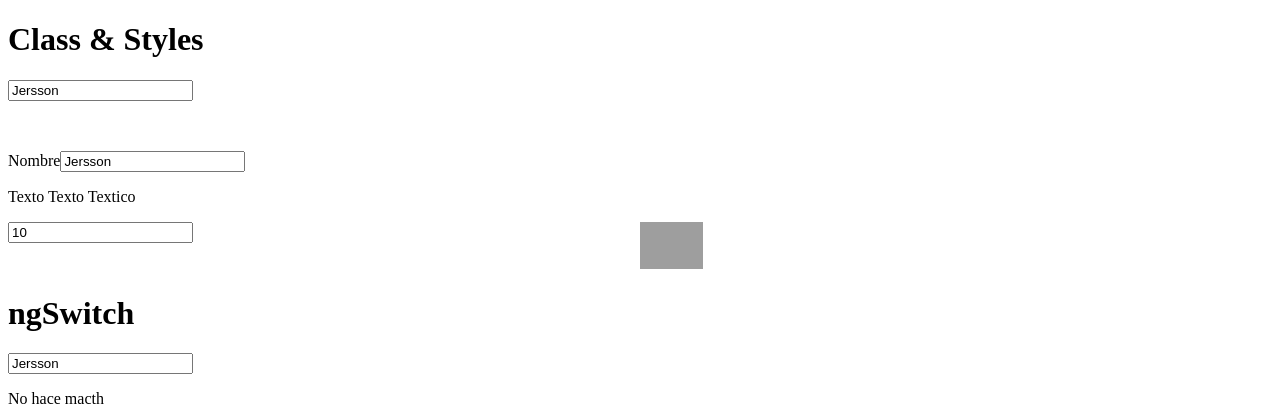
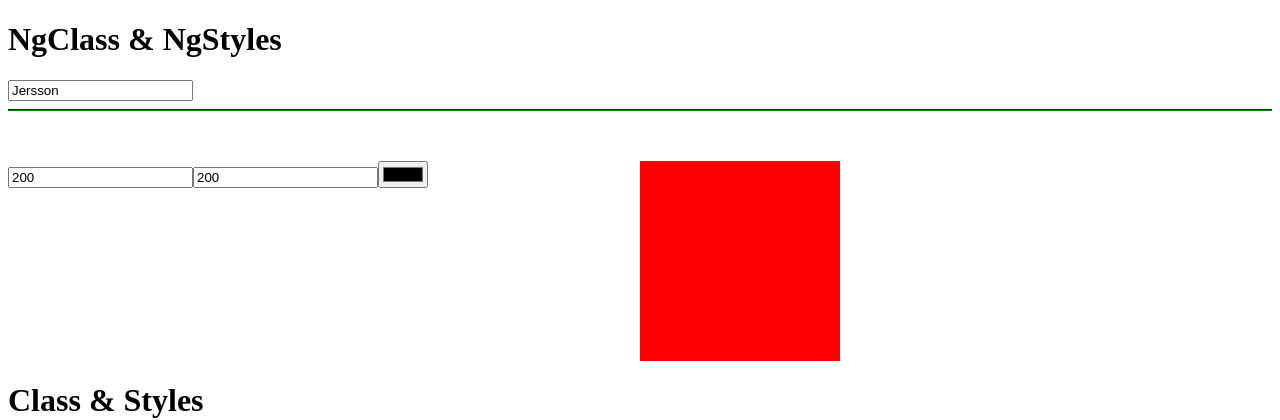
Before and after one commit to jerssonAQA/Angular16_proyecto1, an Angular app: page / in a window 1280 px wide. Shown: the top 420 px of the page. Built offline with nearby package versions, Linux system fonts and the light colour scheme; grey boxes are pictures that could not be loaded.

Commit message:
Ultimas clases iniciales de angular

```diff
--- a/src/app/app.component.html
+++ b/src/app/app.component.html
@@ -1,3 +1,31 @@
+<h1>NgClass & NgStyles</h1>
+<input type="text" required #nameInput4="ngModel" [(ngModel)]="person.name">
+<!-- <hr class="line-error"
+  [class.valido]="nameInput4.valid"
+  [class.invalido]="nameInput4.invalid"
+> -->
+<hr class="line-error"
+  [ngClass]="{
+    'valid':nameInput4.valid,
+    'invalid':nameInput4.invalid
+  }"
+>
+<p class="message-error" [class.invalido]="nameInput4.invalid">El campo es requerido</p>
+<div class="styles">
+  <div>
+    <input type="number" [(ngModel)]="box.width"/>
+    <input type="number" [(ngModel)]="box.height"/>
+    <input type="color" [(ngModel)]="box.background"/>
+  </div>
+  <div [ngStyle]="{
+    'width.px':box.width,
+    'height.px':box.height,
+    'background-color':box.background,
+    'display':'block'
+  }" >
+  </div>
+</div>
+
 <h1>Class & Styles</h1>
 <input type="text" required #nameInput2="ngModel" [(ngModel)]="person.name">
 <p class="message-error" [class.invalido]="nameInput2.invalid">El campo es requerido</p>
--- a/src/app/app.component.scss
+++ b/src/app/app.component.scss
@@ -1,10 +1,9 @@
 .box{
   height: 200px;
   width: 200px;
-  overflow: auto;
+  //overflow: auto;
   background: red;
 }
-
 
 .products--grid{
   // display: grid;
@@ -37,6 +36,17 @@
   grid-template-columns: repeat(2,1fr);
 }
 
+.line-error{
+  height: 0;
+  border-bottom: 1px solid;
+  &.invalid{
+    border-color:red ;
+  }
+  &.valid{
+    border-color:green ;
+  }
+}
+
 @media screen and (min-width:40em){
   .products--grid{
     display: grid;
--- a/src/app/app.component.ts
+++ b/src/app/app.component.ts
@@ -19,7 +19,12 @@ export class AppComponent {
     avatar:"https://source.unsplash.com/random"
   }
   names: string[] =['Nico','Juli','Santi']
-  newName=''
+  newName='';
+  box={
+    height: 200,
+    width: 200,
+    background: 'red'
+  }
   products:Product[] = [
     {
       name: 'EL mejor juguete',
```
